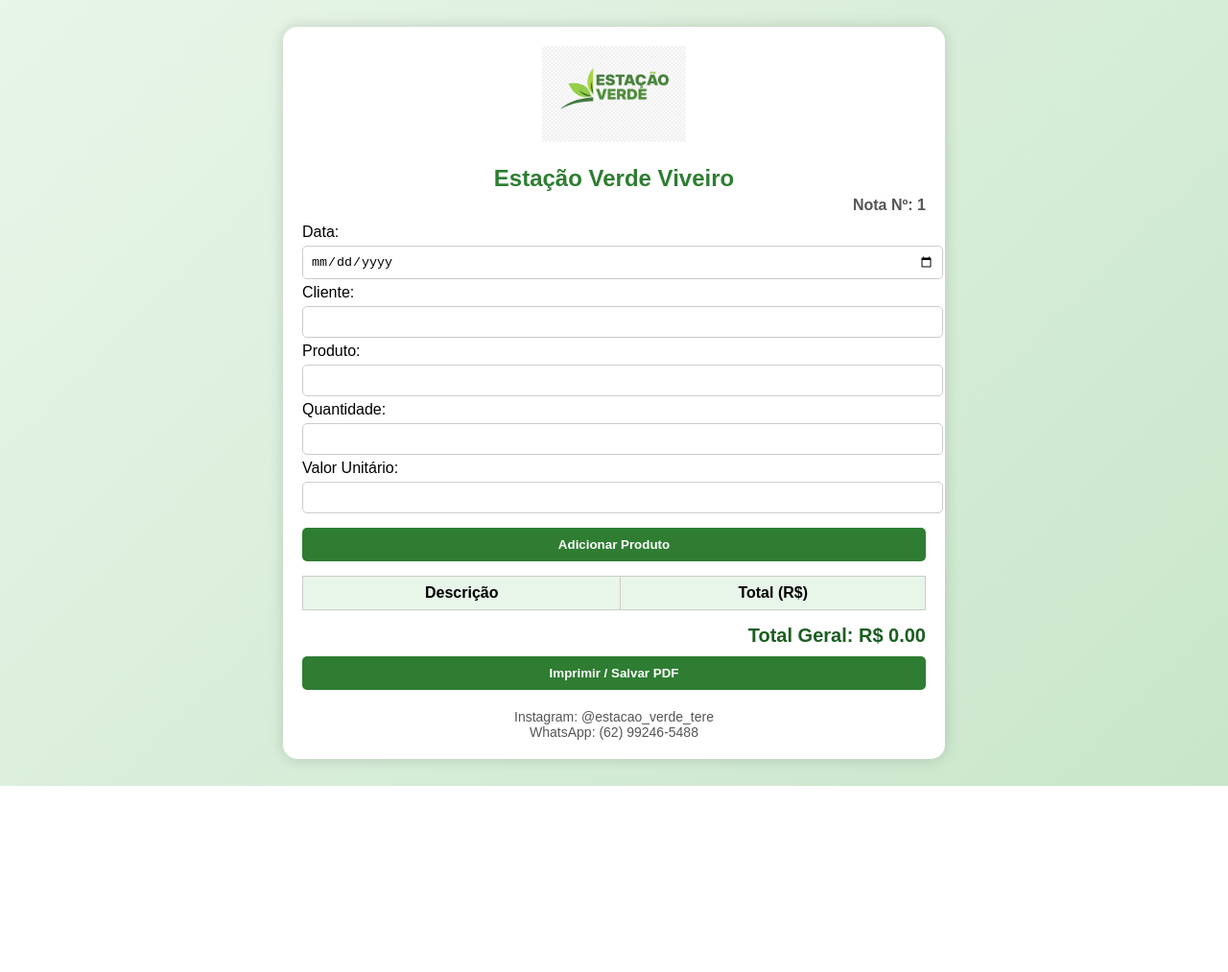
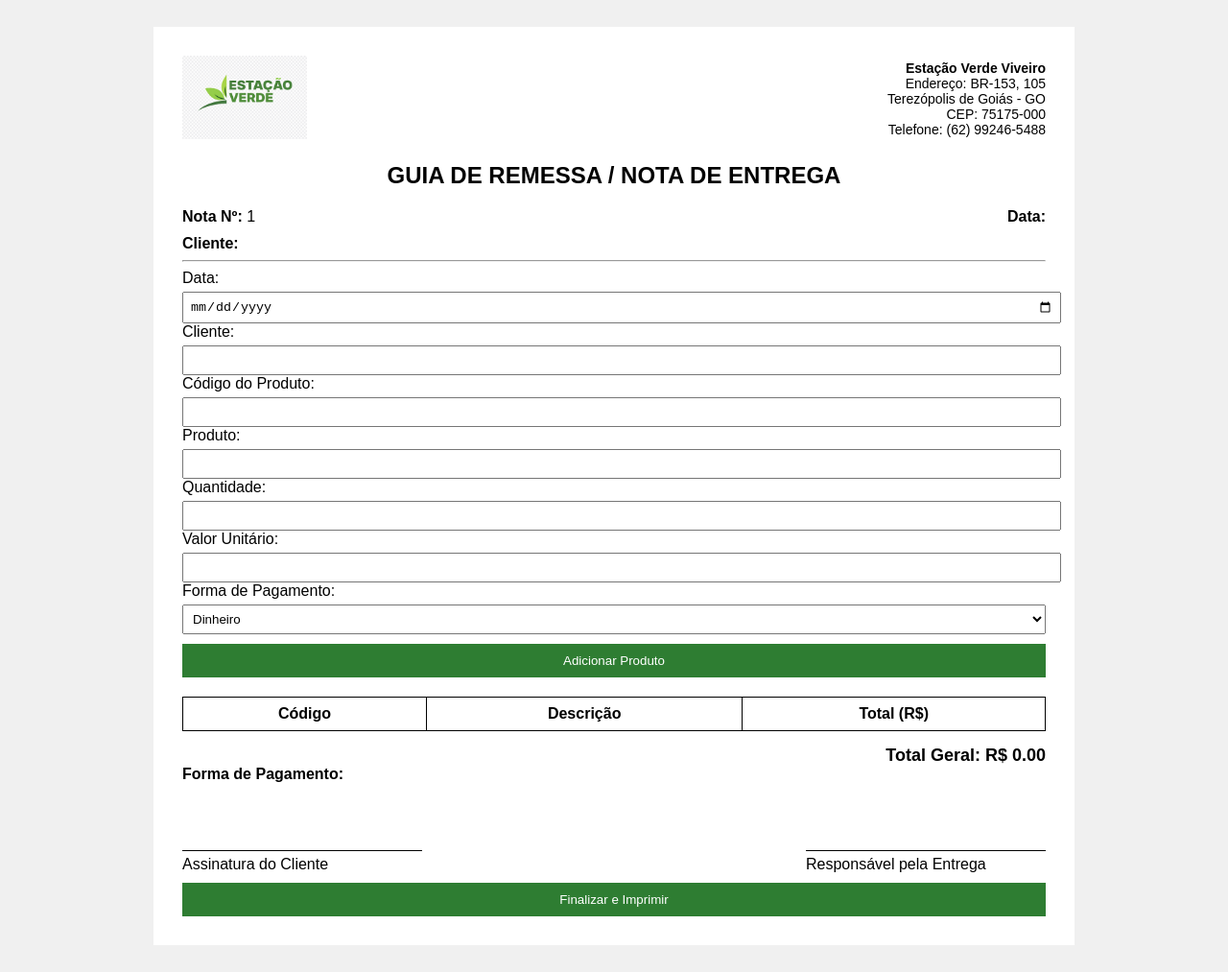
Before and after one commit to estacaoverde/Nota, a plain HTML site: page index.html in a window 1280 px wide. Shown: the whole page at 96% size. Before the commit the page ends 819 px from the top, so only its background shows below. Drawn offline with Linux system fonts and the light colour scheme.

Commit message:
index.html

```diff
--- a/index.html
+++ b/index.html
@@ -2,93 +2,89 @@
 <html lang="pt-br">
 <head>
 <meta charset="UTF-8">
-<title>Gerador de Nota - Estação Verde</title>
+<title>Guia de Remessa - Estação Verde</title>
 
 <style>
 body{
-    font-family: Arial;
-    background: linear-gradient(135deg,#e8f5e9,#c8e6c9);
+    font-family: Arial, sans-serif;
+    background:#f0f0f0;
     padding:20px;
 }
 .container{
     background:white;
-    padding:20px;
-    max-width:650px;
+    padding:30px;
+    max-width:900px;
     margin:auto;
-    border-radius:15px;
-    box-shadow:0 0 15px rgba(0,0,0,0.15);
 }
-.logo{
-    text-align:center;
-    margin-bottom:10px;
+.header{
+    display:flex;
+    justify-content:space-between;
+    align-items:center;
 }
 .logo img{
-    width:150px;
+    width:130px;
+}
+.empresa-info{
+    text-align:right;
+    font-size:14px;
 }
 h2{
     text-align:center;
-    color:#2e7d32;
-    margin-bottom:5px;
+    margin:20px 0;
 }
-.numero{
-    text-align:right;
-    font-weight:bold;
-    color:#555;
+.info-top{
+    display:flex;
+    justify-content:space-between;
     margin-bottom:10px;
 }
-input{
+input, select{
     width:100%;
-    margin:5px 0;
-    padding:8px;
-    border-radius:5px;
-    border:1px solid #ccc;
+    padding:6px;
+    margin-top:5px;
 }
 button{
     background:#2e7d32;
     color:white;
     padding:10px;
     border:none;
-    cursor:pointer;
     margin-top:10px;
     width:100%;
-    border-radius:5px;
-    font-weight:bold;
-}
-button:hover{
-    background:#1b5e20;
+    cursor:pointer;
 }
 .tabela{
     width:100%;
     border-collapse: collapse;
-    margin-top:15px;
+    margin-top:20px;
 }
 .tabela th, .tabela td{
-    border:1px solid #ccc;
+    border:1px solid #000;
     padding:8px;
     text-align:center;
 }
-.tabela th{
-    background:#e8f5e9;
+.total{
+    text-align:right;
+    font-size:18px;
+    margin-top:15px;
+    font-weight:bold;
 }
-.total{
-    font-size:20px;
-    font-weight:bold;
-    margin-top:15px;
-    text-align:right;
-    color:#1b5e20;
+.assinaturas{
+    display:flex;
+    justify-content:space-between;
+    margin-top:70px;
 }
-.footer{
+.linha{
+    border-top:1px solid black;
+    width:250px;
+    margin-bottom:5px;
     text-align:center;
-    margin-top:20px;
-    font-size:14px;
-    color:#555;
 }
-@media print {
-    button{
+@media print{
+    button, input, select{
         display:none;
     }
     body{
         background:white;
+        padding:0;
     }
 }
 </style>
@@ -97,21 +93,41 @@ button:hover{
 
 <div class="container">
 
+<div class="header">
     <div class="logo">
-    <img src="logo.png" alt="Logo Estação Verde">
+        <img src="logo.png">
+    </div>
+    <div class="empresa-info">
+        <strong>Estação Verde Viveiro</strong><br>
+        Endereço: BR-153, 105<br>
+        Terezópolis de Goiás - GO<br>
+        CEP: 75175-000<br>
+        Telefone: (62) 99246-5488
+    </div>
 </div>
 
-<h2>Estação Verde Viveiro</h2>
+<h2>GUIA DE REMESSA / NOTA DE ENTREGA</h2>
 
-<div class="numero">
-Nota Nº: <span id="numeroNota"></span>
+<div class="info-top">
+    <div><strong>Nota Nº:</strong> <span id="numeroNota"></span></div>
+    <div><strong>Data:</strong> <span id="dataFinal"></span></div>
 </div>
 
+<div>
+<strong>Cliente:</strong> <span id="clienteFinal"></span>
+</div>
+
+<hr>
+
+<!-- CAMPOS DE PREENCHIMENTO -->
 <label>Data:</label>
 <input type="date" id="data">
 
 <label>Cliente:</label>
 <input type="text" id="cliente">
+
+<label>Código do Produto:</label>
+<input type="text" id="codigo">
 
 <label>Produto:</label>
 <input type="text" id="produto">
@@ -122,10 +138,19 @@ Nota Nº: <span id="numeroNota"></span>
 <label>Valor Unitário:</label>
 <input type="number" id="valor">
 
+<label>Forma de Pagamento:</label>
+<select id="pagamento">
+<option>Dinheiro</option>
+<option>Pix</option>
+<option>Cartão</option>
+<option>Boleto</option>
+</select>
+
 <button onclick="adicionar()">Adicionar Produto</button>
 
 <table class="tabela" id="tabela">
 <tr>
+<th>Código</th>
 <th>Descrição</th>
 <th>Total (R$)</th>
 </tr>
@@ -135,31 +160,41 @@ Nota Nº: <span id="numeroNota"></span>
 Total Geral: R$ <span id="total">0.00</span>
 </div>
 
-<button onclick="window.print()">Imprimir / Salvar PDF</button>
+<div>
+<strong>Forma de Pagamento:</strong> <span id="pagamentoFinal"></span>
+</div>
 
-<div class="footer">
-Instagram: @estacao_verde_tere <br>
-WhatsApp: (62) 99246-5488
+<div class="assinaturas">
+<div>
+<div class="linha"></div>
+Assinatura do Cliente
 </div>
+
+<div>
+<div class="linha"></div>
+Responsável pela Entrega
+</div>
+</div>
+
+<button onclick="finalizar()">Finalizar e Imprimir</button>
 
 </div>
 
 <script>
 let total = 0;
 
-// GERA NÚMERO AUTOMÁTICO DA NOTA
+// Número automático da nota
 let numero = localStorage.getItem("numeroNota");
-
 if(!numero){
     numero = 1;
 }else{
     numero = parseInt(numero) + 1;
 }
-
 localStorage.setItem("numeroNota", numero);
 document.getElementById("numeroNota").innerText = numero;
 
 function adicionar(){
+    let codigo = document.getElementById("codigo").value;
     let produto = document.getElementById("produto").value;
     let quantidade = document.getElementById("quantidade").value;
     let valor = document.getElementById("valor").value;
@@ -174,6 +209,7 @@ function adicionar(){
 
     document.getElementById("tabela").innerHTML += `
     <tr>
+        <td>${codigo}</td>
         <td>${produto}</td>
         <td>R$ ${subtotal.toFixed(2)}</td>
     </tr>
@@ -181,9 +217,22 @@ function adicionar(){
 
     document.getElementById("total").innerText = total.toFixed(2);
 
+    document.getElementById("codigo").value="";
     document.getElementById("produto").value="";
     document.getElementById("quantidade").value="";
     document.getElementById("valor").value="";
+}
+
+function finalizar(){
+    let data = document.getElementById("data").value;
+    let cliente = document.getElementById("cliente").value;
+    let pagamento = document.getElementById("pagamento").value;
+
+    document.getElementById("dataFinal").innerText = data;
+    document.getElementById("clienteFinal").innerText = cliente;
+    document.getElementById("pagamentoFinal").innerText = pagamento;
+
+    window.print();
 }
 </script>
 
```
Lines whose indentation alone changed are shown as unchanged.
